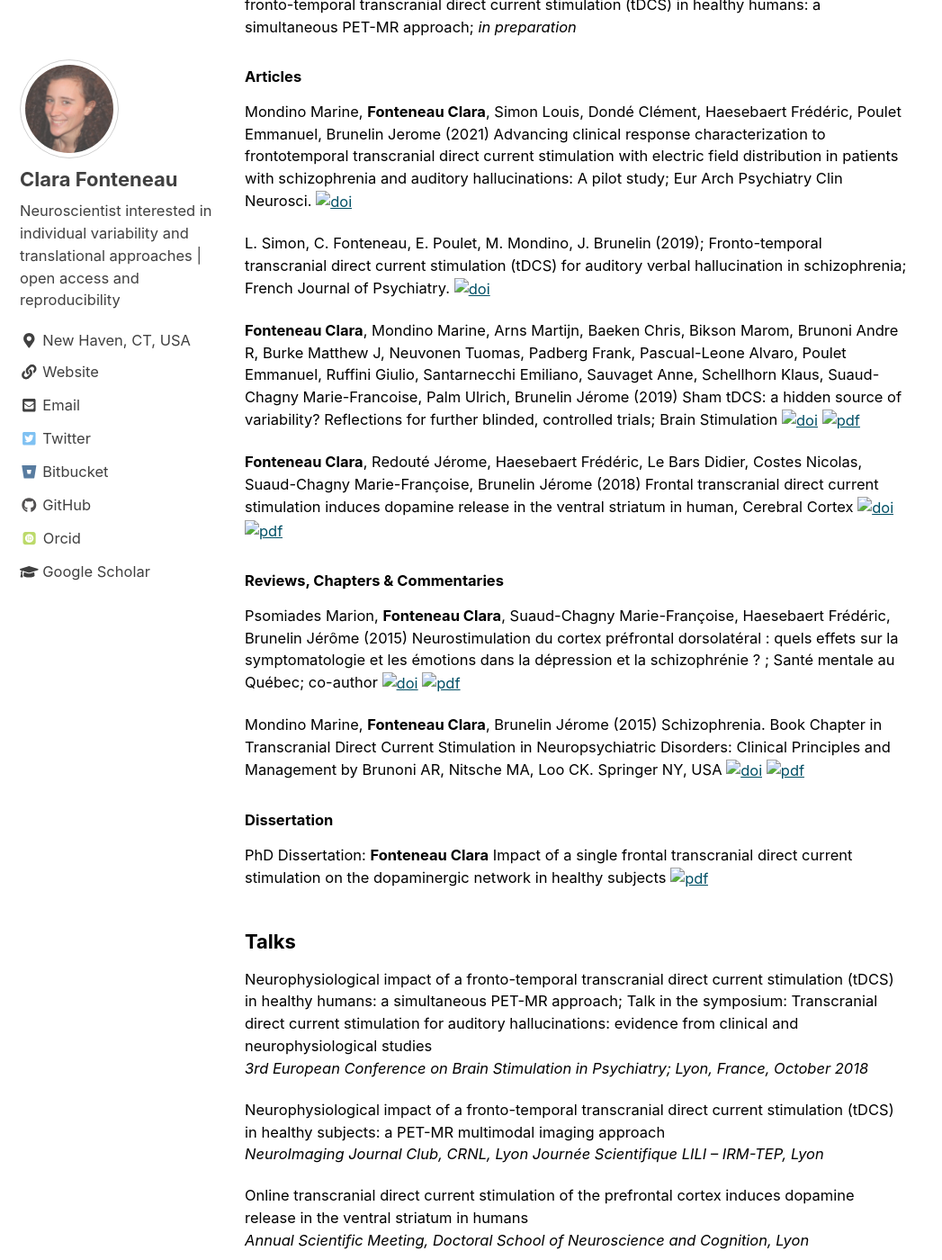
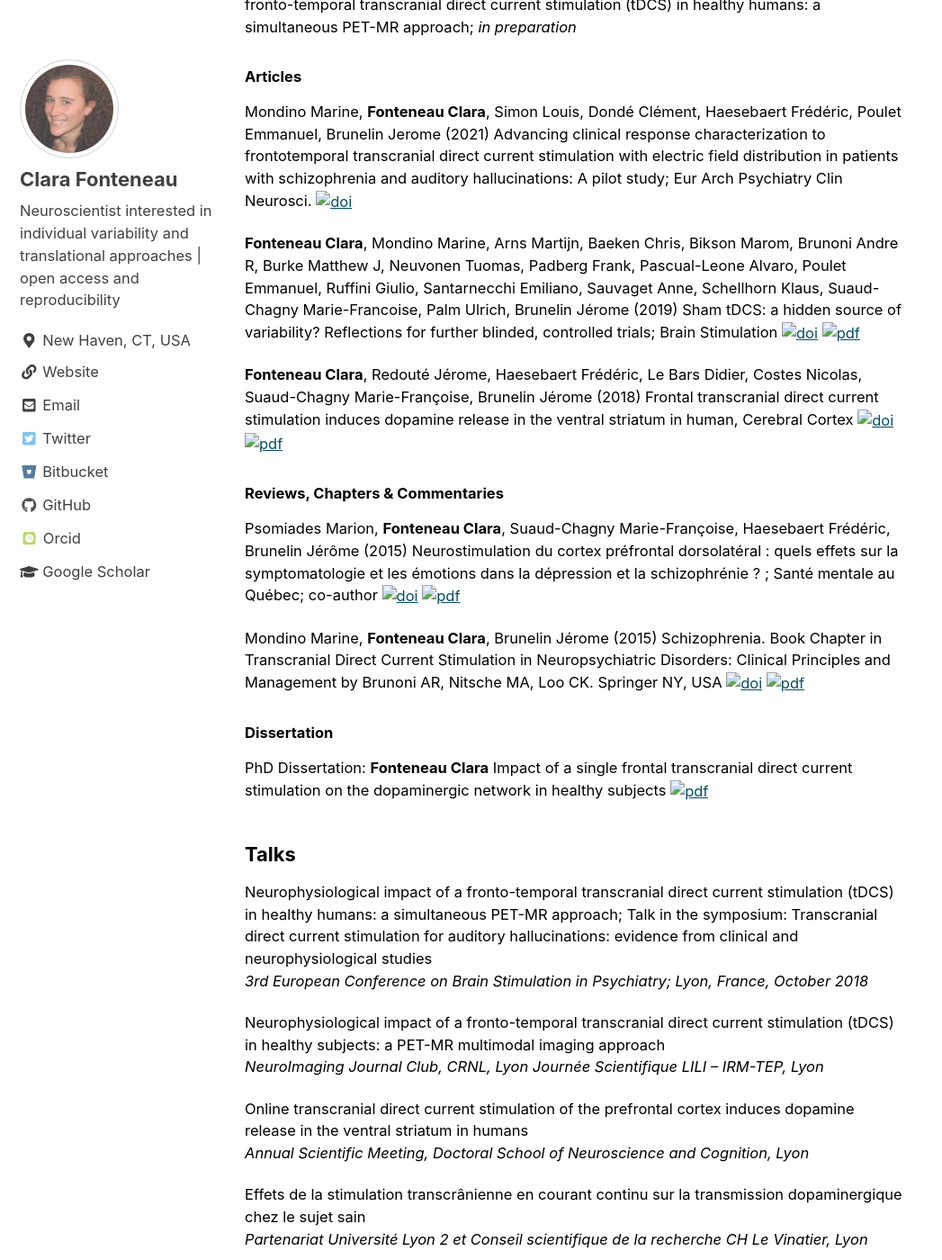
Before and after one commit to clarafonteneau/clarafonteneau.github.io, a Jekyll site: the page built from _pages/publications.md, in a window 1280 px wide and 1400 px high, scrolled down 1476 px. Shown: the whole window at 90% size, without its empty margins (0-1047 px from the left). Built offline with Jekyll 4.4.1, drawn with Linux system fonts in a browser that asks for light colours; nearby versions of some CDN libraries; some web fonts are replaced; comment, search, counter and statistics services are not loaded; some of the changed text lies outside the part shown.

Commit message:
updated list of publication

```diff
--- a/_pages/publications.md
+++ b/_pages/publications.md
@@ -39,8 +39,6 @@ Master 1 thesis: **Fonteneau Clara** Neurophysiological mechanisms of auditory a
 #### Articles
 Mondino Marine, **Fonteneau Clara**, Simon Louis, Dondé Clément, Haesebaert Frédéric, Poulet Emmanuel, Brunelin Jerome (2021) Advancing clinical response characterization to frontotemporal transcranial direct current stimulation with electric field distribution in patients with schizophrenia and auditory hallucinations: A pilot study; Eur Arch Psychiatry Clin Neurosci. [![doi](icons/doi-icon.png)](https://doi.org/10.1007/s00406-020-01149-4) <span class="__dimensions_badge_embed__" data-doi="10.1007/s00406-020-01149-4" data-hide-zero-citations="true" data-style="small_circle"></span>
 
-L. Simon, C. Fonteneau, E. Poulet, M. Mondino, J. Brunelin (2019); Fronto-temporal transcranial direct current stimulation (tDCS) for auditory verbal hallucination in schizophrenia; French Journal of Psychiatry. [![doi](icons/doi-icon.png)](https://doi.org/10.1016/j.fjpsy.2019.10.351) <span class="__dimensions_badge_embed__" data-doi="10.1016/j.fjpsy.2019.10.351" data-hide-zero-citations="true" data-style="small_circle"></span>
-
 **Fonteneau Clara**, Mondino Marine, Arns Martijn, Baeken Chris, Bikson Marom, Brunoni Andre R, Burke Matthew J, Neuvonen Tuomas, Padberg Frank, Pascual-Leone Alvaro, Poulet Emmanuel, Ruffini Giulio, Santarnecchi Emiliano, Sauvaget Anne, Schellhorn Klaus, Suaud-Chagny Marie-Francoise, Palm Ulrich, Brunelin Jérome (2019) Sham tDCS: a hidden source of variability? Reflections for further blinded, controlled trials; Brain Stimulation [![doi](icons/doi-icon.png)](https://doi.org/10.1016/j.brs.2018.12.977) [![pdf](icons/pdf-icon.png)](/Papers/Fonteneau_Comm_2019.pdf) <span class="__dimensions_badge_embed__" data-doi="10.1016/j.brs.2018.12.977" data-hide-zero-citations="true" data-style="small_circle"></span>
 
 **Fonteneau Clara**, Redouté Jérome, Haesebaert Frédéric, Le Bars Didier, Costes Nicolas, Suaud-Chagny Marie-Françoise, Brunelin Jérome (2018) Frontal transcranial direct current stimulation induces dopamine release in the ventral striatum in human, Cerebral Cortex [![doi](icons/doi-icon.png)](https://doi.org/10.1093/cercor/bhy093) [![pdf](icons/pdf-icon.png)](/Papers/Fonteneau_2018.pdf) <span class="__dimensions_badge_embed__" data-doi="10.1093/cercor/bhy093" data-style="small_circle"></span>
@@ -73,6 +71,8 @@ Neurophysiological impact of a fronto-temporal transcranial direct current stimu
 *Conseil scientifique de la Fondation Neurodis, Lyon*
 
 ### Posters
+L. Simon, **C. Fonteneau**, E. Poulet, M. Mondino, J. Brunelin (2019); Fronto-temporal transcranial direct current stimulation (tDCS) for auditory verbal hallucination in schizophrenia; French Journal of Psychiatry. [![doi](icons/doi-icon.png)](https://doi.org/10.1016/j.fjpsy.2019.10.351)
+
 **Fonteneau Clara**, Merida Inès, Redouté Jérome, Haesebaert Frédéric, Costes Nicolas, Brunelin Jérome, Suaud-Chagny Marie- Françoise; Neurophysiological impact of a fronto-temporal transcranial direct current stimulation in healthy subjects: a multimodal PET-MR imaging approach; Poster presented at Non Invasive Brain stimulation techniques (NIBS) for psychiatric disorders; Munich, Germany; October 2017 [![pdf](icons/pdf-icon.png)](/Papers/2017_Abstract_COMBISTIM_ECBSP.pdf) [![poster](icons/poster-icon.png)](/Papers/2017_Poster_COMBISTIM_ECBSP.pdf)
 
 **Fonteneau Clara**, Haesebaert Frédéric, Redouté Jérome, Le Bars Didier, Costes Nicolas, Brunelin Jérome, Suaud-Chagny Marie- Françoise ; Online transcranial direct current stimulation of the frontal cortex induces dopamine release in the striatum – a spatial and temporal analysis in healthy humans ; Poster presented at 2nd International Brain Stimulation conference, Barcelona, Spain; March 2017 [![pdf](icons/pdf-icon.png)](/Papers/2017_Abstract_DOPASTIM_BrainStim.pdf) [![poster](icons/poster-icon.png)](/Papers/2017_Poster_DOPASTIM_BrainStim.pdf)
```
Also changed, not shown: other parts of _pages/publications.md (+1 -0 lines).
